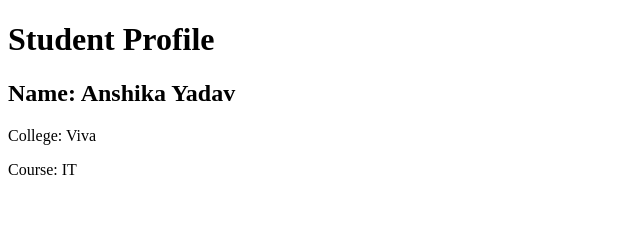
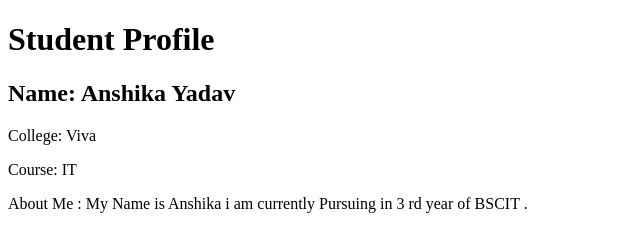
Before and after one commit to Anshika53/Student-Profile-Project, a plain HTML site: page index.html in a window 1280 px wide. Shown: the whole page, without its empty margins (0-640 px from the left). Drawn offline with Linux system fonts and the light colour scheme.

Commit message:
Adding a new feature in index.html file

```diff
--- a/index.html
+++ b/index.html
@@ -8,5 +8,6 @@
     <h2>Name: Anshika Yadav</h2>
     <p>College: Viva </p>
     <p>Course: IT </p>
+    <p>About  Me : My Name is  Anshika i am currently Pursuing in 3 rd year of BSCIT . </p>
 </body>
 </html>
```
